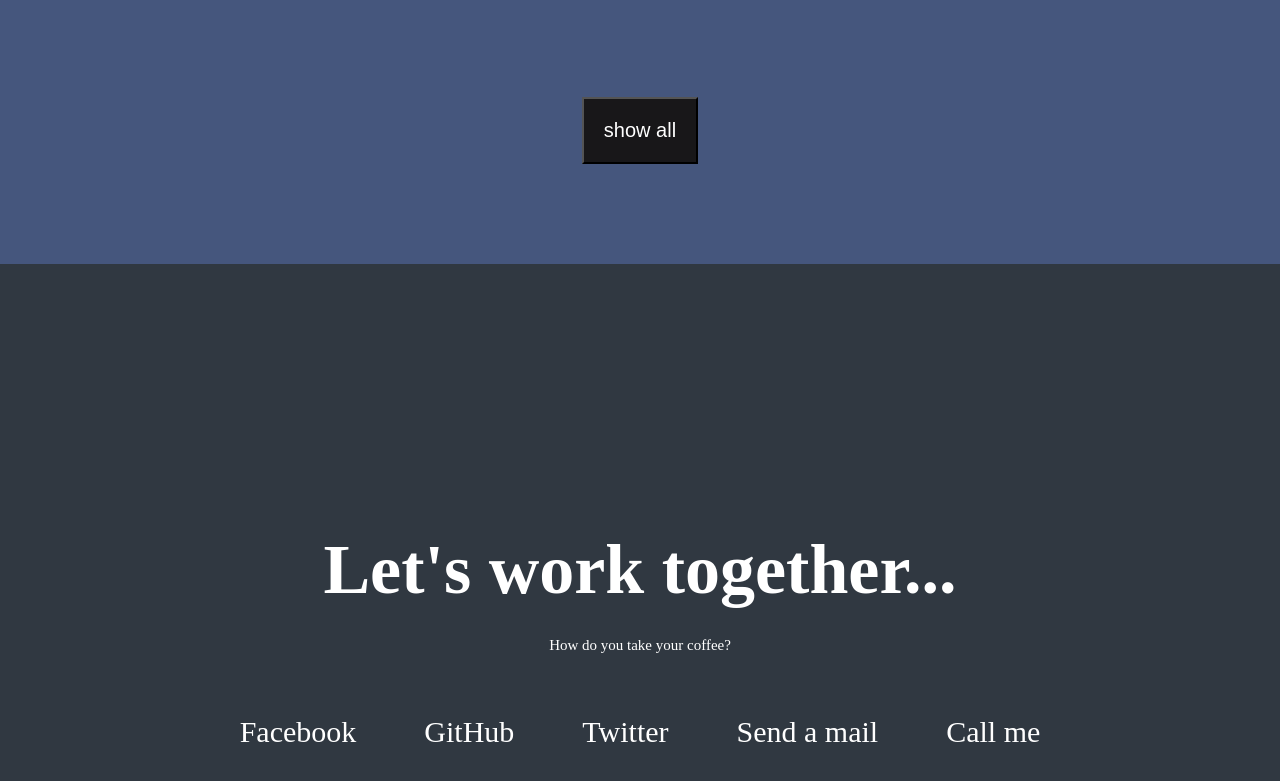
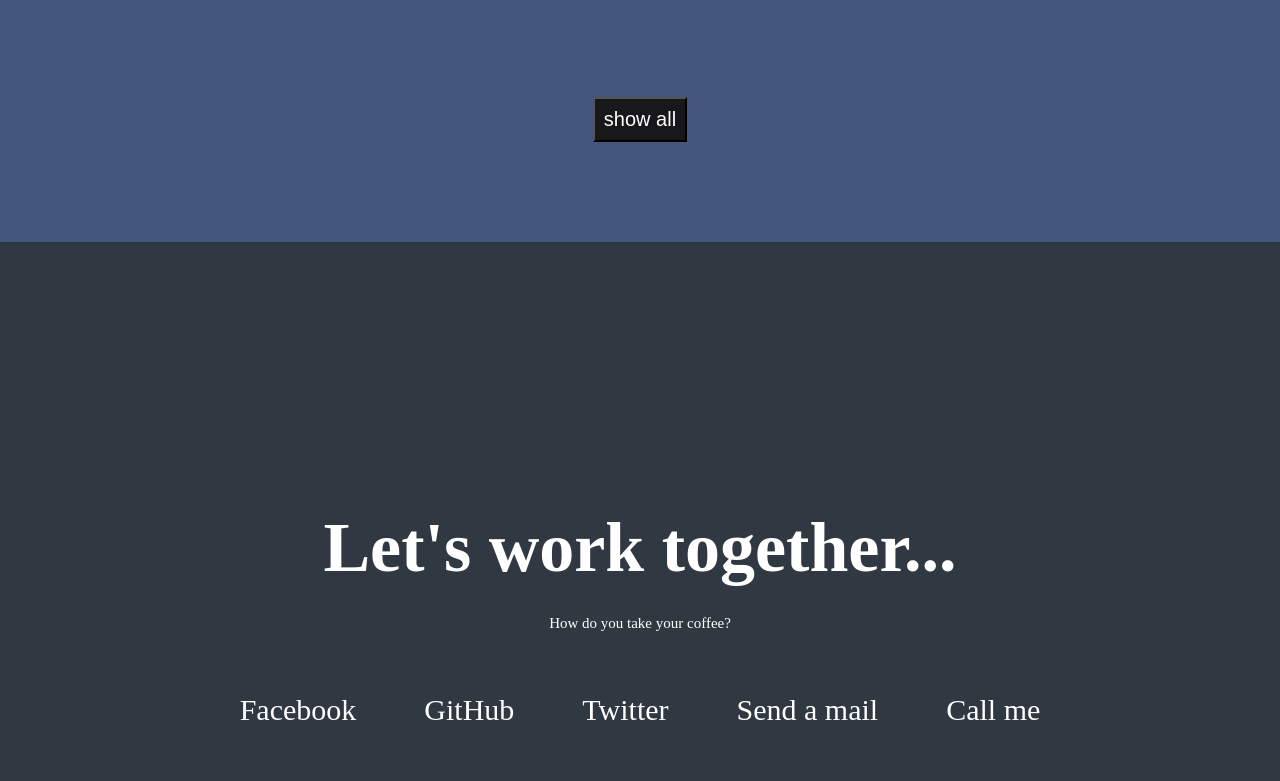
Before and after one commit to kngcl/portfolio, a plain HTML site: page index.html in a window 1280 px wide. Shown: the part 1954-2735 px from the top of the page. Drawn offline with Linux system fonts and the light colour scheme.

```diff
--- a/assets/styles/style.css
+++ b/assets/styles/style.css
@@ -98,9 +98,9 @@ figcaption {
   text-decoration: none;
 }
 
-button {
+.button {
   background-color: #181719;
-  padding: 20px;
+  padding: 9px;
   color: #fff;
   border-collapse: collapse;
   font-size: 20px;
--- a/index.html
+++ b/index.html
@@ -79,7 +79,7 @@
             </div>
             <div class="ul-project">
                 <a href="https://codepen.io/freeCodeCamp/full/zNqgVx">
-                        <button>show all</button>
+                        <button class="button">show all</button>
                     </a>
                 </div>
                </section>
```
